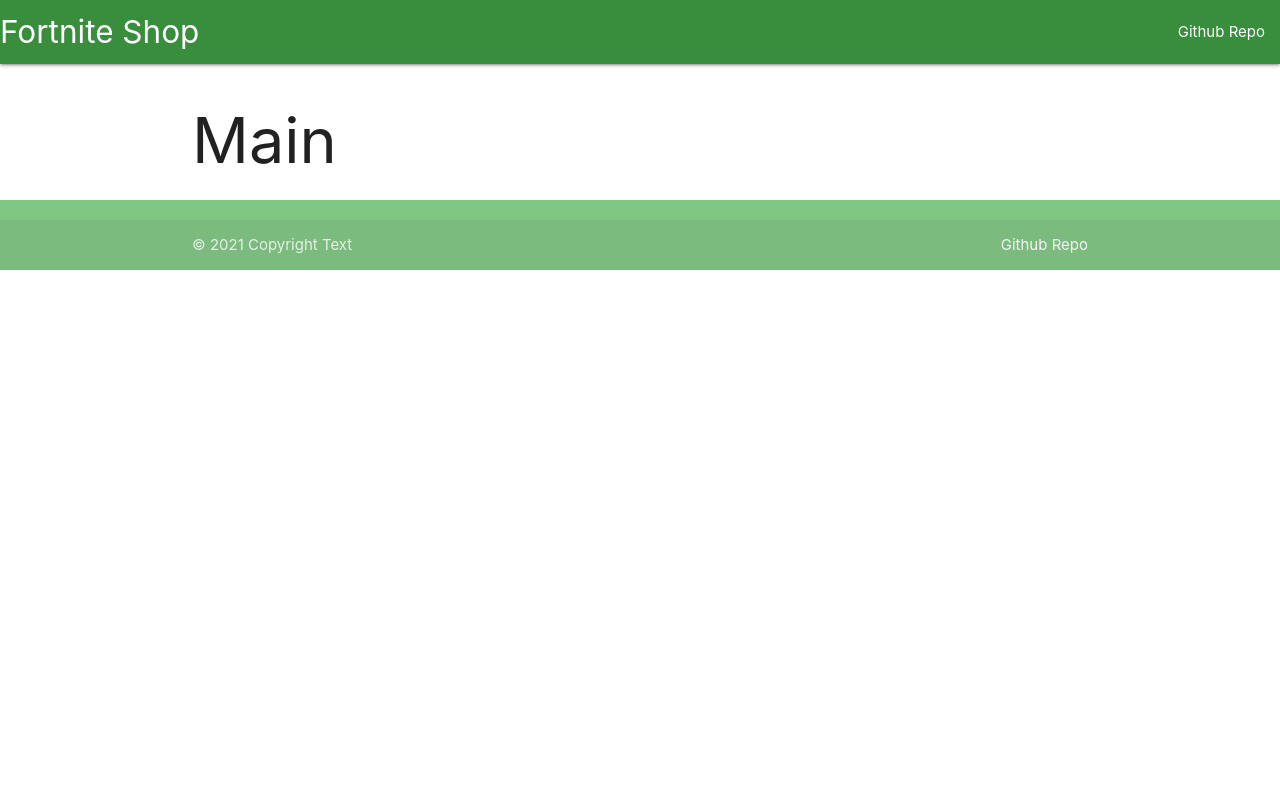
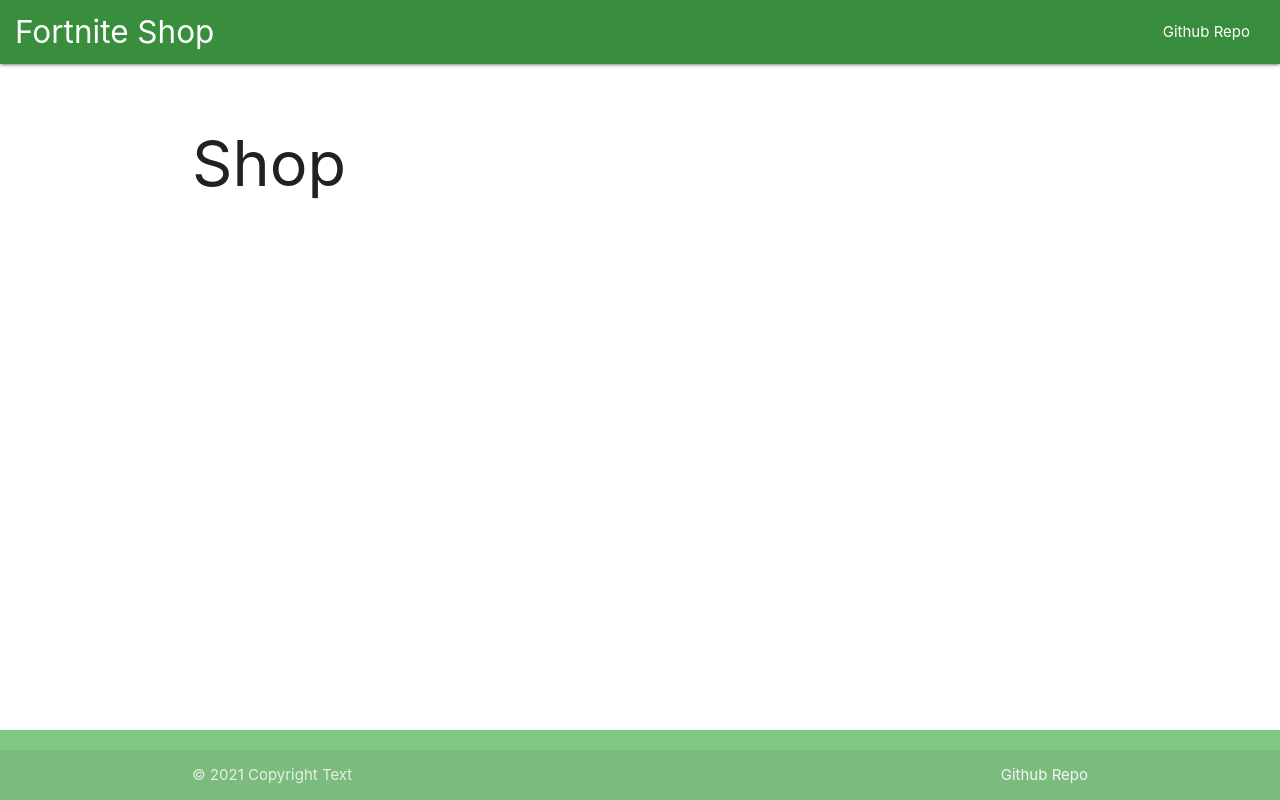
Before and after one commit to MaccKOT/react-fortnite-shop, a React (Vite) app: page / in a window 1280 px wide. Built offline with nearby package versions, Linux system fonts and the light colour scheme.

Commit message:
Add config.js. CSS and links fix

```diff
--- /dev/null
+++ b/config.js
@@ -0,0 +1,5 @@
+const API_KEY = import.meta.env.VITE_FORTNITE_API_KEY;
+
+const API_URL = `https://fortniteapi.io/v2/shop?lang=en`;
+
+export { API_KEY, API_URL };
--- a/index.html
+++ b/index.html
@@ -8,6 +8,11 @@
       rel="stylesheet"
       href="https://cdnjs.cloudflare.com/ajax/libs/materialize/1.0.0/css/materialize.min.css"
     />
+    <link
+      href="https://fonts.googleapis.com/icon?family=Material+Icons"
+      rel="stylesheet"
+    />
+
     <title>React Fortnite Shop App</title>
   </head>
   <body>
--- a/package.json
+++ b/package.json
@@ -1,7 +1,8 @@
 {
   "name": "fortnite-shop-app",
-  "version": "0.0.0",
+  "version": "0.0.1",
   "homepage": "",
+  "github": "https://github.com/MaccKOT/react-fortnite-shop",
   "scripts": {
     "dev": "vite",
     "build": "vite build",
--- a/src/App.jsx
+++ b/src/App.jsx
@@ -1,15 +1,16 @@
 import React from 'react';
+// import {API_KEY, API_URL} from '../config.js';
 import Header from './components/layout/Header';
-import Main from './components/layout/Main';
+import Shop from './components/layout/Shop';
 import Footer from './components/layout/Footer';
 
 function App() {
   return (
-    <div className=''>
+    <>
       <Header />
-      <Main />
+      <Shop />
       <Footer />
-    </div>
+    </>
   );
 }
 
--- a/src/components/layout/Footer.jsx
+++ b/src/components/layout/Footer.jsx
@@ -8,7 +8,7 @@
           © {new Date().getFullYear()} Copyright Text
           <a
             className='grey-text text-lighten-4 right'
-            href='https://github.com/MaccKOT/omdb-movie-app'>
+            href='https://github.com/MaccKOT/react-fortnite-shop'>
             Github Repo
           </a>
         </div>
--- a/src/components/layout/Header.jsx
+++ b/src/components/layout/Header.jsx
@@ -9,7 +9,9 @@
         </a>
         <ul id='nav-mobile' className='right hide-on-med-and-down'>
           <li>
-            <a href='#'>Github Repo</a>
+            <a href='https://github.com/MaccKOT/react-fortnite-shop'>
+              Github Repo
+            </a>
           </li>
         </ul>
       </div>
--- a/src/components/layout/Main.jsx
+++ b/src/components/layout/Shop.jsx
@@ -1,14 +1,14 @@
 import React from 'react';
 
 // import mockupData from '../../mockupData';
-class Main extends React.Component {
+class Shop extends React.Component {
   render() {
     return (
       <main className='container content'>
-        <h1>Main</h1>
+        <h1>Shop</h1>
       </main>
     );
   }
 }
 
-export default Main;
+export default Shop;
--- a/src/index.css
+++ b/src/index.css
@@ -6,3 +6,18 @@
   -webkit-font-smoothing: antialiased;
   -moz-osx-font-smoothing: grayscale;
 }
+
+nav {
+  padding: 0 1rem;
+}
+
+.content {
+  min-height: calc(100vh - 70px - 64px);
+  padding: 1.5rem 0;
+}
+
+.goods {
+  display: grid;
+  grid-template-columns: repeat(auto-fill, minmax(200px, 1fr));
+  gap: 1rem;
+}
```
Also changed, not shown: 1 other file (tests, documents, lock files or other folders).
